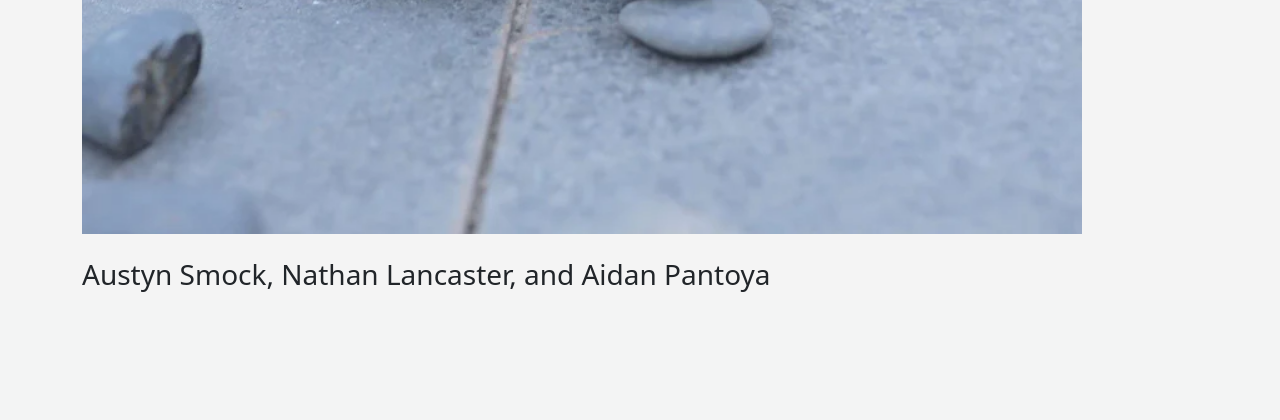
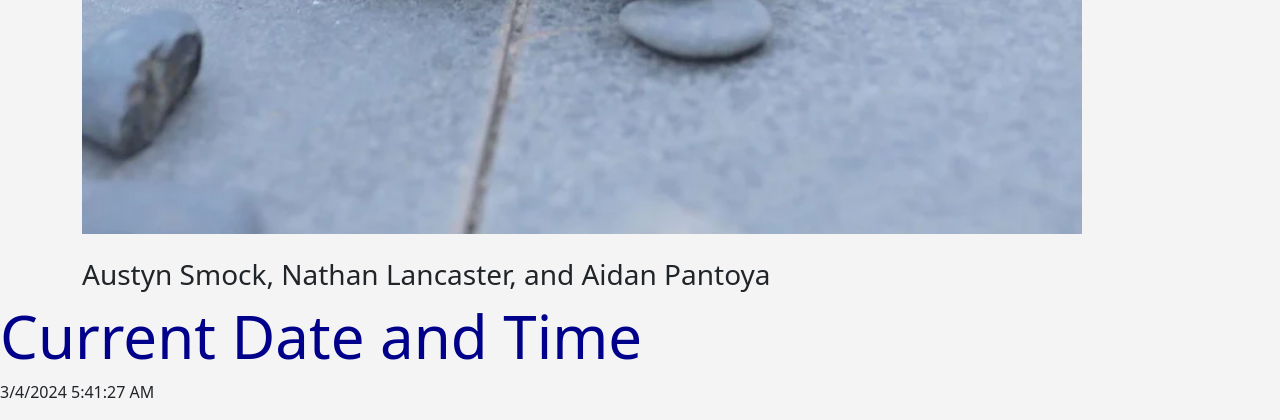
Before and after one commit to ErikBurdett/RoverWeb, a Flask app: page / in a window 1280 px wide. Shown: the part 950-1370 px from the top of the page. Before the commit the page ends 1242 px from the top, so only its background shows below. Run offline with Flask 3, Linux system fonts and the light colour scheme; some libraries are stand-ins or nearby versions.

Commit message:
This might mess everything up, really

```diff
--- a/api/templates/base.html
+++ b/api/templates/base.html
@@ -17,5 +17,17 @@
           {% endblock %}
       </div>
     <script src="https://cdn.jsdelivr.net/npm/bootstrap@5.3.2/dist/js/bootstrap.bundle.min.js" integrity="sha384-C6RzsynM9kWDrMNeT87bh95OGNyZPhcTNXj1NW7RuBCsyN/o0jlpcV8Qyq46cDfL" crossorigin="anonymous"></script>
+    <h1>Current Date and Time</h1>
+    <p id="datetime"></p>
+    <script>
+      window.onload = function() {
+        setInterval(function() {
+            var date = new Date();
+            var displayDate = date.toLocaleDateString();
+            var displayTime = date.toLocaleTimeString();
+            document.getElementById('datetime').innerHTML = displayDate + " " + displayTime;
+        }, 1000); // 1000 milliseconds = 1 second
+      };
+    </script>
   </body>
 </html>
```
